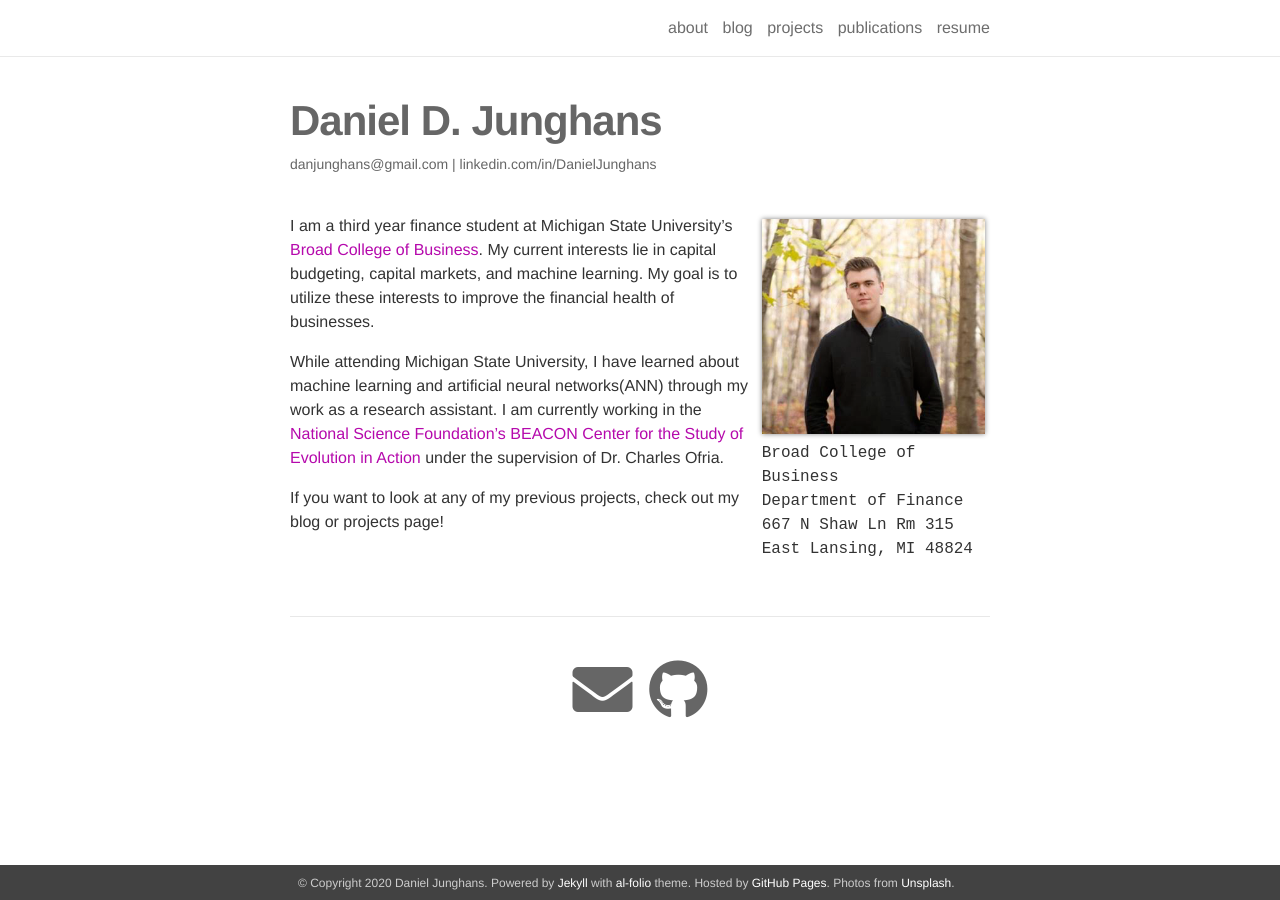
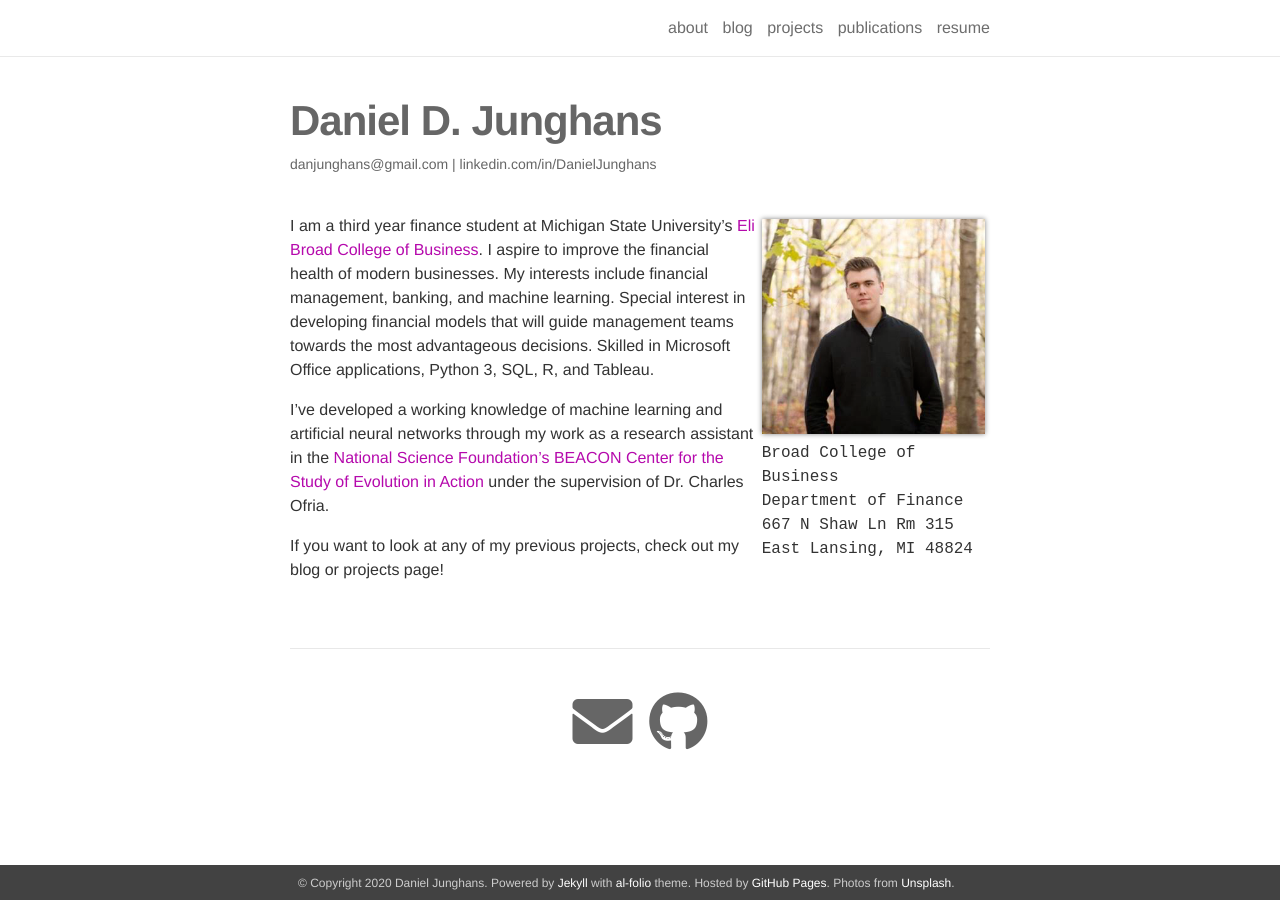
Before and after one commit to DanielJunghans/danieljunghans.github.io, a Jekyll site: the page built from _pages/about.md, in a window 1280 px wide. Built offline with Jekyll 4.4.1, drawn with Linux system fonts in a browser that asks for light colours; nearby versions of some CDN libraries.

Commit message:
updated resume and abot page

```diff
--- a/_pages/about.md
+++ b/_pages/about.md
@@ -16,8 +16,8 @@ profile:
 news: false
 social: true
 ---
-I am a third year finance student at Michigan State University's [Broad College of Business](https://broad.msu.edu/). My current interests lie in capital budgeting, capital markets, and machine learning. My goal is to utilize these interests to improve the financial health of businesses.
+I am a third year finance student at Michigan State University's [Eli Broad College of Business](https://broad.msu.edu/). I aspire to improve the financial health of modern businesses. My interests include financial management, banking, and machine learning. Special interest in developing financial models that will guide management teams towards the most advantageous decisions. Skilled in Microsoft Office applications, Python 3, SQL, R, and Tableau.
 
-While attending Michigan State University, I have learned about machine learning and artificial neural networks(ANN) through my work as a research assistant. I am currently working in the [National Science Foundation's BEACON Center for the Study of Evolution in Action](https://www3.beacon-center.org/) under the supervision of Dr. Charles Ofria.
+I've developed a working knowledge of machine learning and artificial neural networks through my work as a research assistant in the [National Science Foundation's BEACON Center for the Study of Evolution in Action](https://www3.beacon-center.org/) under the supervision of Dr. Charles Ofria.
 
 If you want to look at any of my previous projects, check out my blog or projects page!
```
Also changed, not shown: 1 other file.
